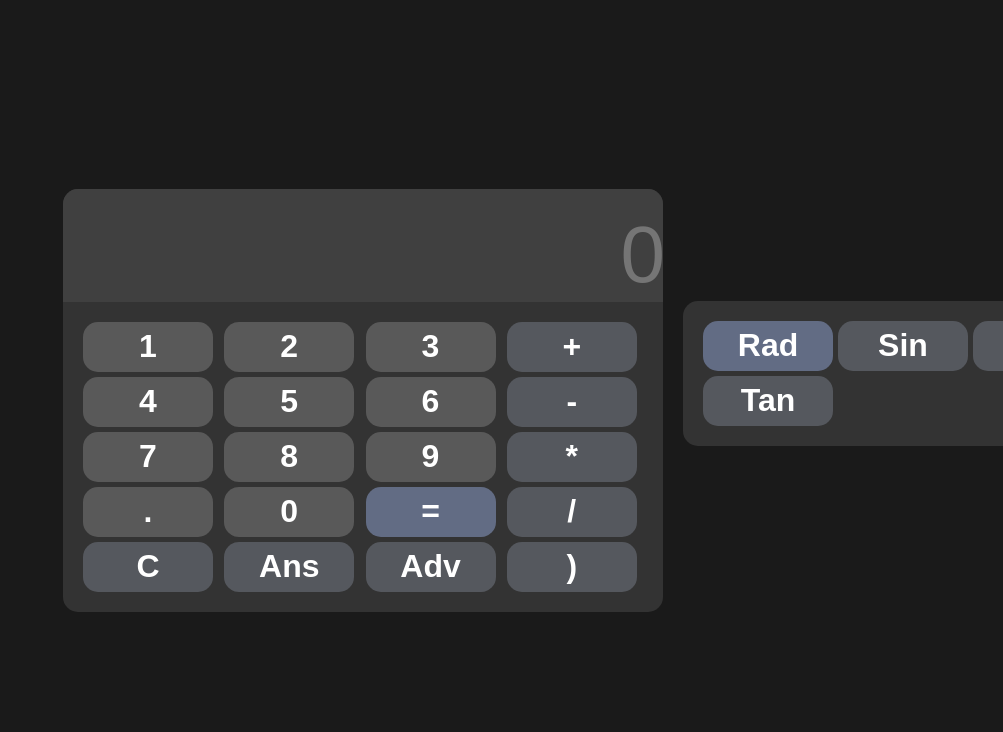
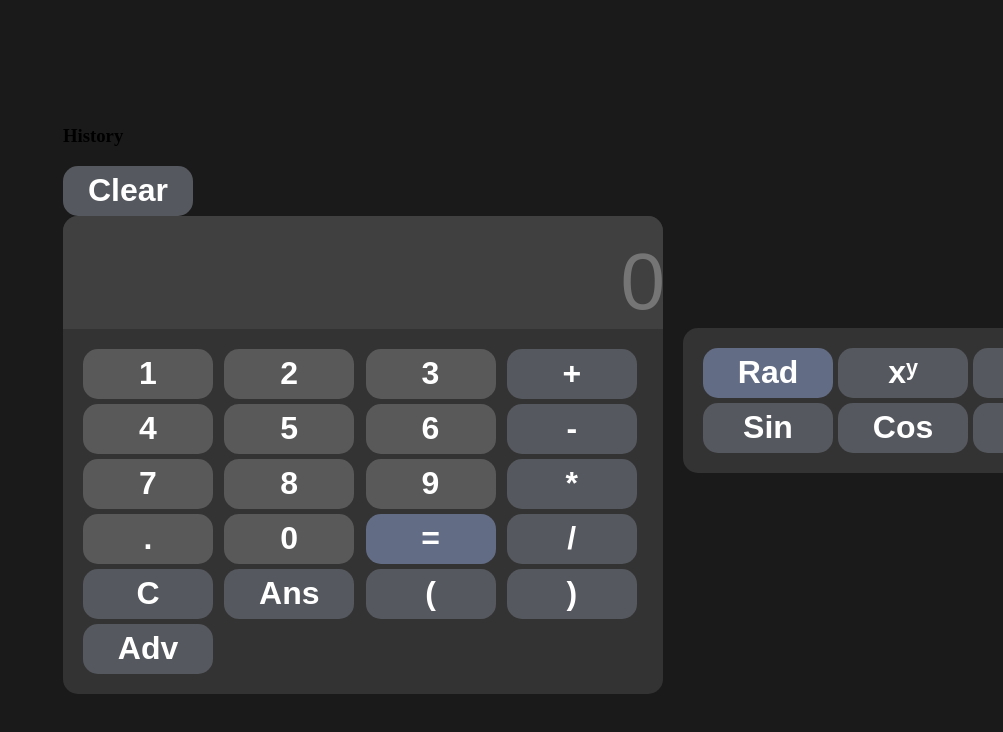
Before and after one commit to Ninflex/Calculator, a plain HTML site: page index.html in a window 1280 px wide. Both pictures are taken after a click on the button "Adv". Shown: the top 732 px of the page, without its empty margins (277-1280 px from the left). Drawn offline with nearby package versions, Linux system fonts and the light colour scheme.

Commit message:
Update index.html

```diff
--- a/index.html
+++ b/index.html
@@ -9,6 +9,11 @@
 <body>
 
     <div id="wrapper">
+        <div id="historyPanel">
+            <h3>History</h3>
+            <ul id="historyList"></ul>
+            <button onclick="clearHistory()" class="operator-key">Clear</button>
+        </div>
         <div id="calculatorContainer">
             <div id="calculator">
                 <input id="display" placeholder="0" readonly>
@@ -31,16 +36,20 @@
                     <button onclick="appendDisplay('/')" class="operator-key">/</button>
                     <button onclick="clearDisplay()" class="operator-key">C</button>
                     <button onclick="previousAnswer()" class="operator-key">Ans</button>
+                    <button onclick="appendDisplay('(')" class="operator-key">(</button>
+                    <button onclick="appendDisplay(')')" class="operator-key">)</button>
                     <button onclick="advanced()" class="operator-key">Adv</button>
-                    <button onclick="appendDisplay(')')" class="operator-key">)</button>
                 </div>
             </div>
             <div id="advancedPanel">
                 <div id="advancedKeys">
                     <button onclick="convertAngleMode()" id="angleToggle">Rad</button>
+                    <button onclick="appendDisplay('^')" class="operator-key">xʸ</button>
+                    <button onclick="appendDisplay('sqrt(')" class="operator-key">√</button>
                     <button onclick="appendDisplay('sin(')" class="operator-key">Sin</button>
                     <button onclick="appendDisplay('cos(')" class="operator-key">Cos</button>
                     <button onclick="appendDisplay('tan(')" class="operator-key">Tan</button>
+
                 </div>
             </div>
         </div>
```
